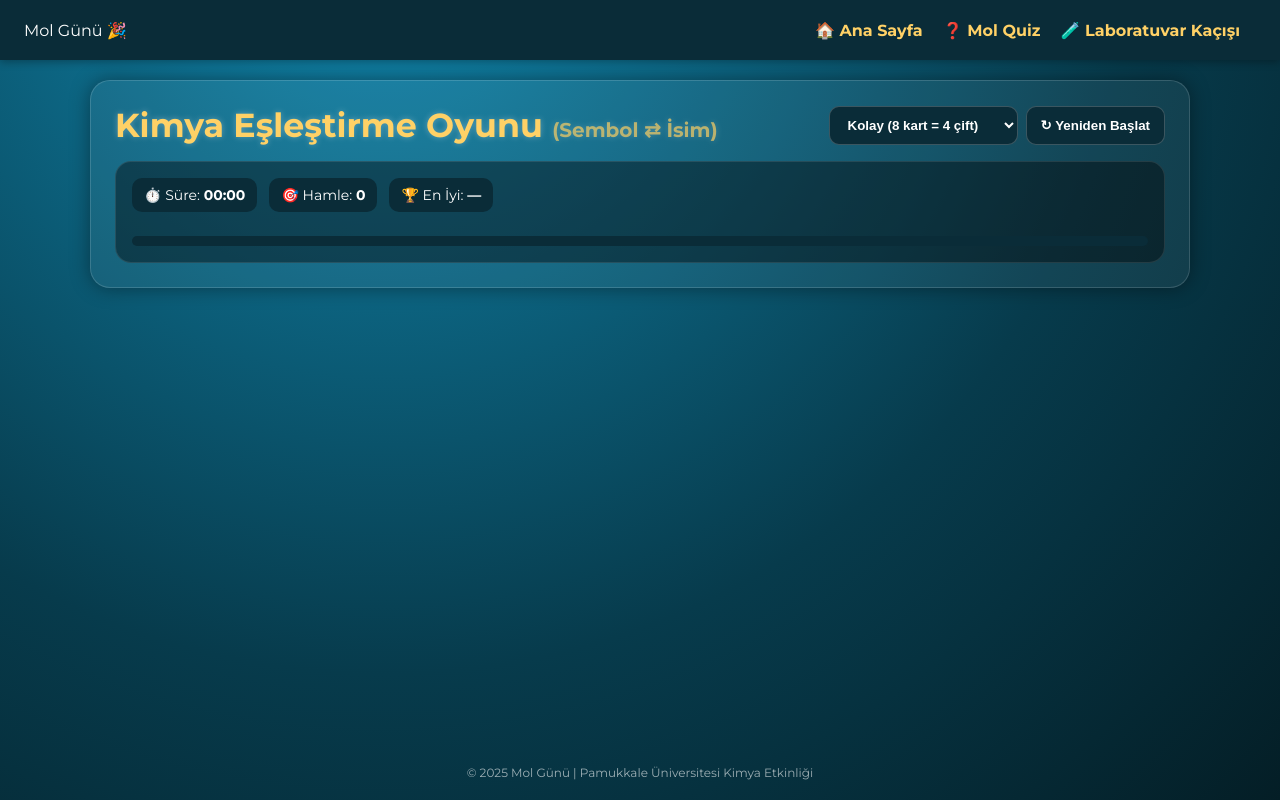
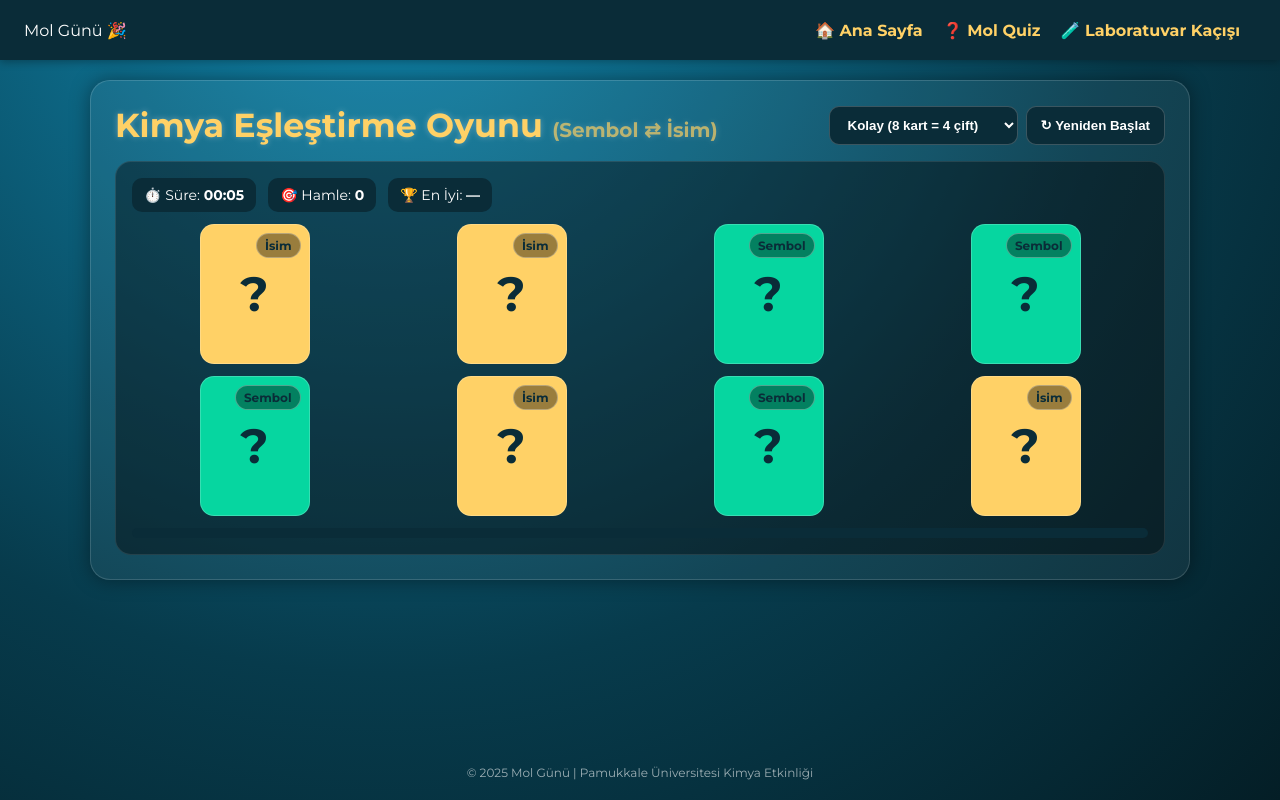
Before and after one commit to sercansirmali/sercansirmali.github.io, a plain HTML site: page oyun.html in a window 1280 px wide. Drawn offline with Linux system fonts and the light colour scheme.

Commit message:
Update oyun.html

```diff
--- a/oyun.html
+++ b/oyun.html
@@ -435,3 +435,19 @@
         conf.appendChild(s);
         requestAnimationFrame(() => {
           s.style.transform = `translateY(${110+Math.random()*30}vh) rotate(${(Math.random()*360)|0}deg)`;
+   s.style.opacity = 0;
+        });
+      }
+      setTimeout(()=>conf.remove(), 1400);
+    }
+
+    // Olaylar
+    levelSel.addEventListener('change', ()=>{ render(parseInt(levelSel.value,10)); });
+    restartBtn.addEventListener('click', ()=>{ render(parseInt(levelSel.value,10)); });
+
+    // Başlangıç
+    render(parseInt(levelSel.value,10));
+
+  </script>
+</body>
+</html>
```
